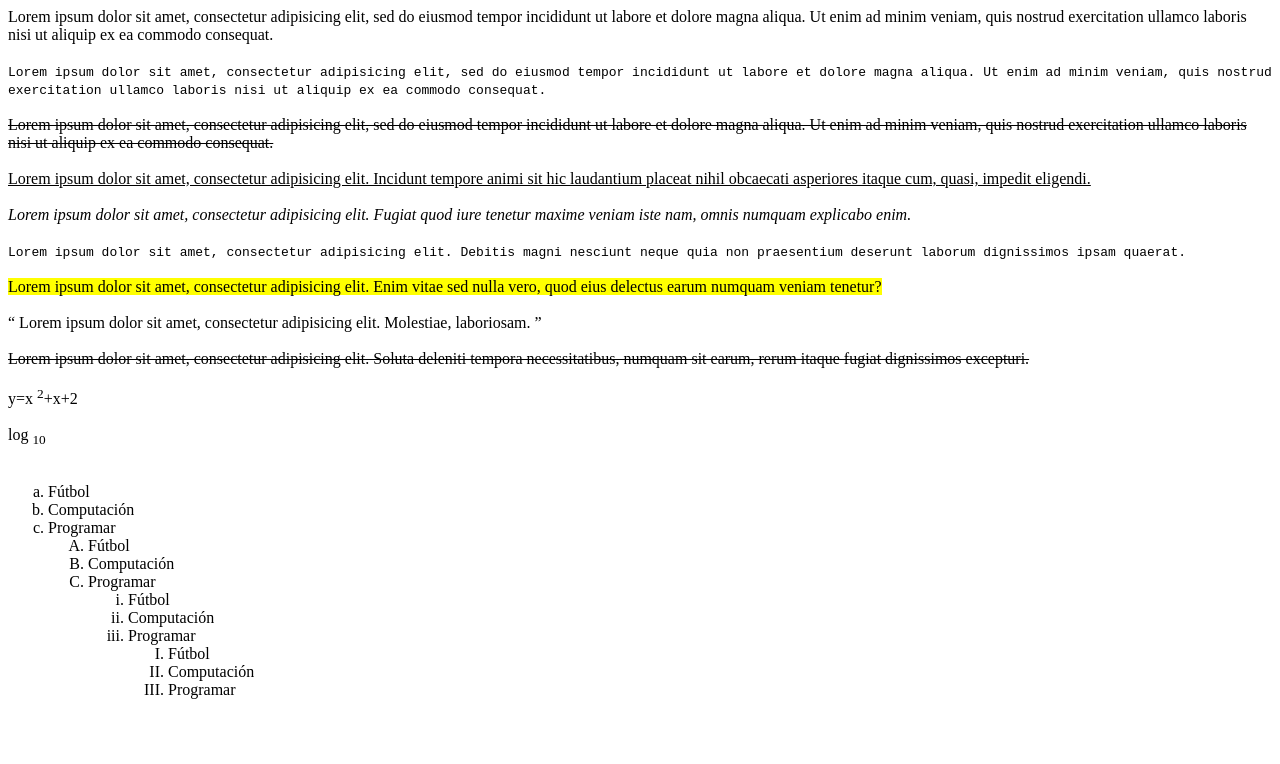
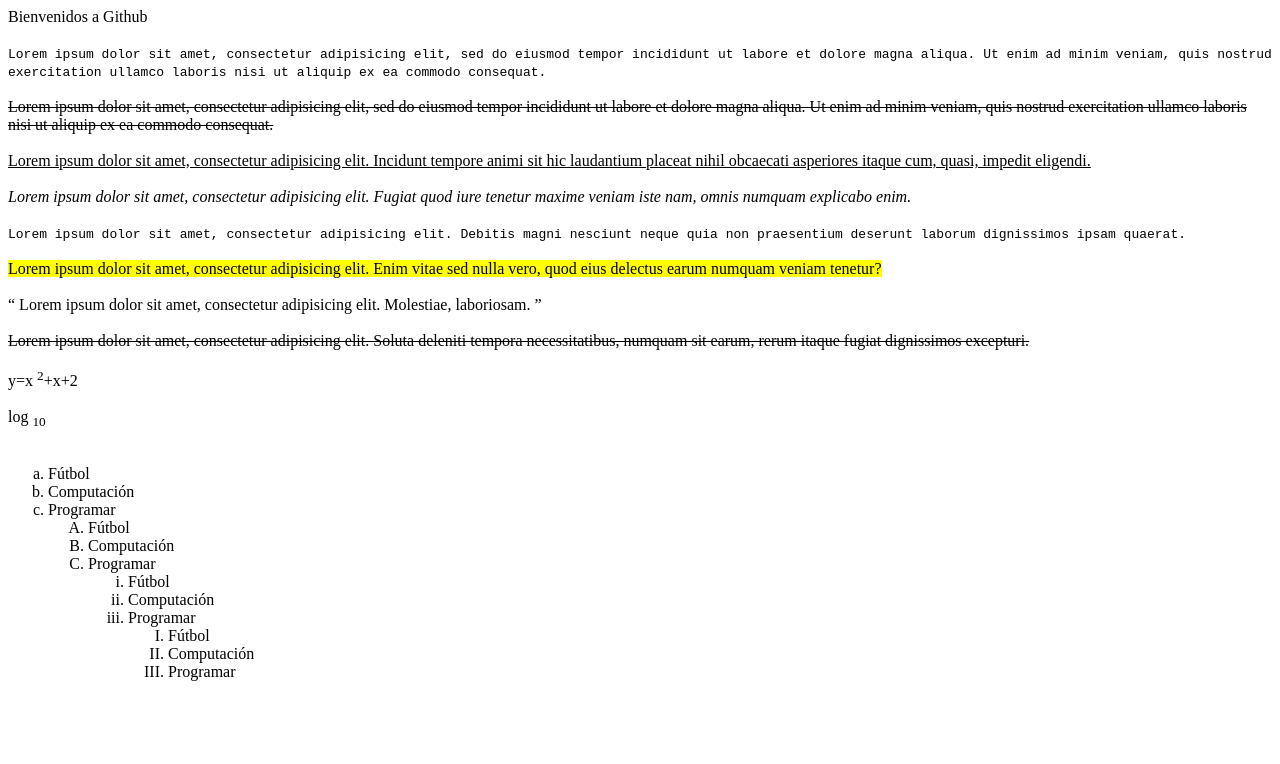
Before and after one commit to PROTECO/cursoweb_junio2016, a plain HTML site: page etiquetas.html in a window 1280 px wide. Shown: the top 764 px of the page. Drawn offline with Linux system fonts and the light colour scheme.

Commit message:
Segundo commit: Bienvenida

```diff
--- a/etiquetas.html
+++ b/etiquetas.html
@@ -6,10 +6,7 @@
 </head>
 <body>
   <!--escribir lorem y después presionar tabulador-->
-  Lorem ipsum dolor sit amet, consectetur adipisicing elit, sed do eiusmod
-  tempor incididunt ut labore et dolore magna aliqua. Ut enim ad minim veniam,
-  quis nostrud exercitation ullamco laboris nisi ut aliquip ex ea commodo
-  consequat.
+  Bienvenidos a Github
   <br><br>
   <code>
     Lorem ipsum dolor sit amet, consectetur adipisicing elit, sed do eiusmod
```
